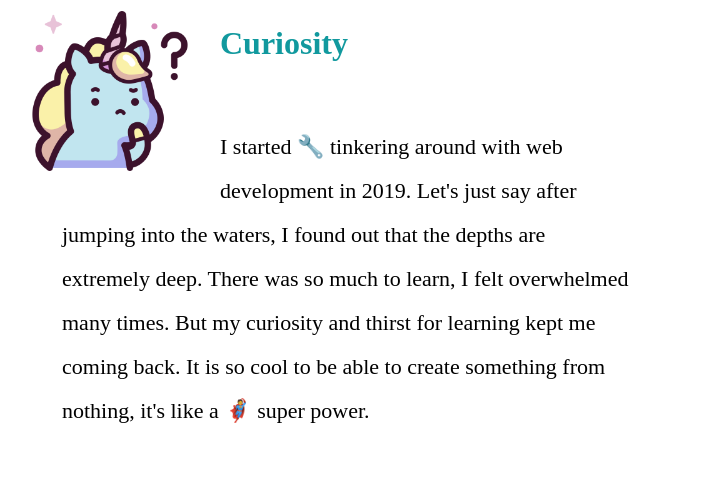
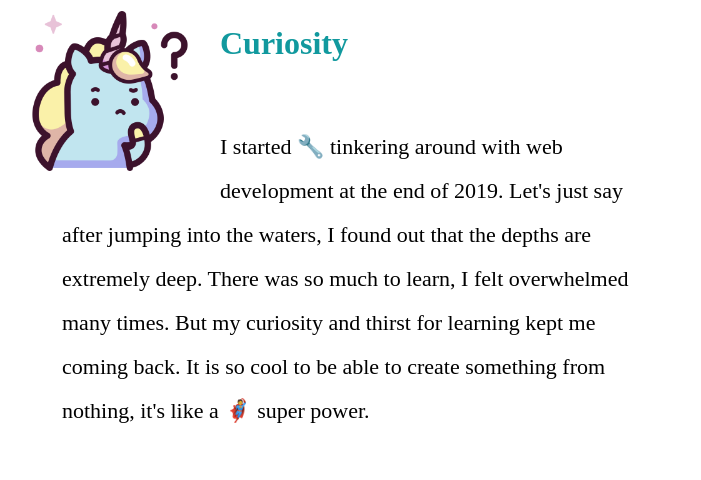
Before and after one commit to istoga/my-site, a plain HTML site: page index.html in a window 1280 px wide. Shown: the part 1700-2180 px from the top of the page, without its empty margins (290-991 px from the left). Drawn offline with Linux system fonts and the light colour scheme.

Commit message:
Change wording in second paragraph

```diff
--- a/index.html
+++ b/index.html
@@ -37,7 +37,7 @@
           <div class="skill-row">
             <img class="skill-img1" src="img/unicorn.png" alt="">
             <h3>Curiosity</h3>
-            <p class="skill-desc1">I started 🔧 tinkering around with web development in 2019. Let's just say after jumping into the waters, I found out that the depths are extremely deep. There was so much to learn, I felt overwhelmed many times. But my curiosity and thirst for learning kept me coming back. It is so cool to be able to create something from nothing, it's like a 🦸 super power.</p>
+            <p class="skill-desc1">I started 🔧 tinkering around with web development at the end of 2019. Let's just say after jumping into the waters, I found out that the depths are extremely deep. There was so much to learn, I felt overwhelmed many times. But my curiosity and thirst for learning kept me coming back. It is so cool to be able to create something from nothing, it's like a 🦸 super power.</p>
           </div>
 
           <div class="skill-row">
```
